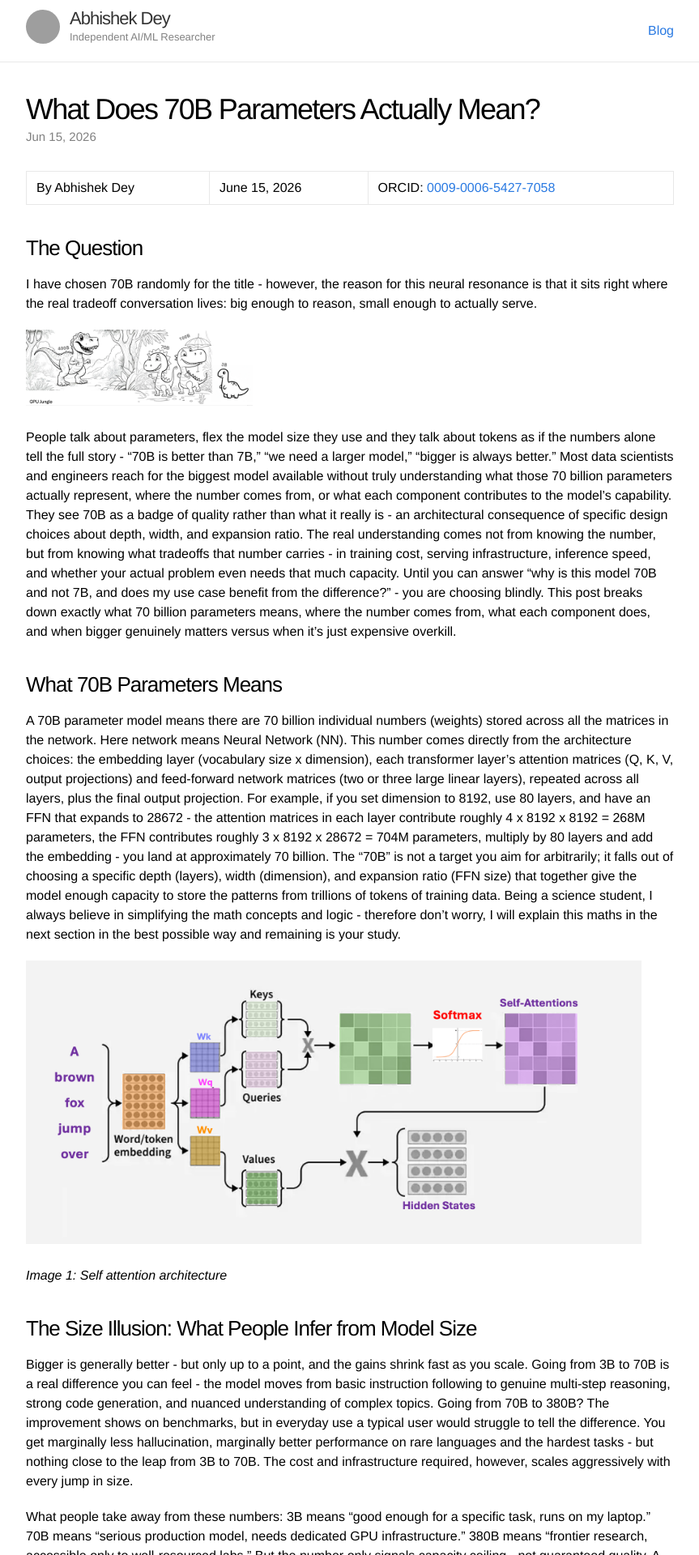
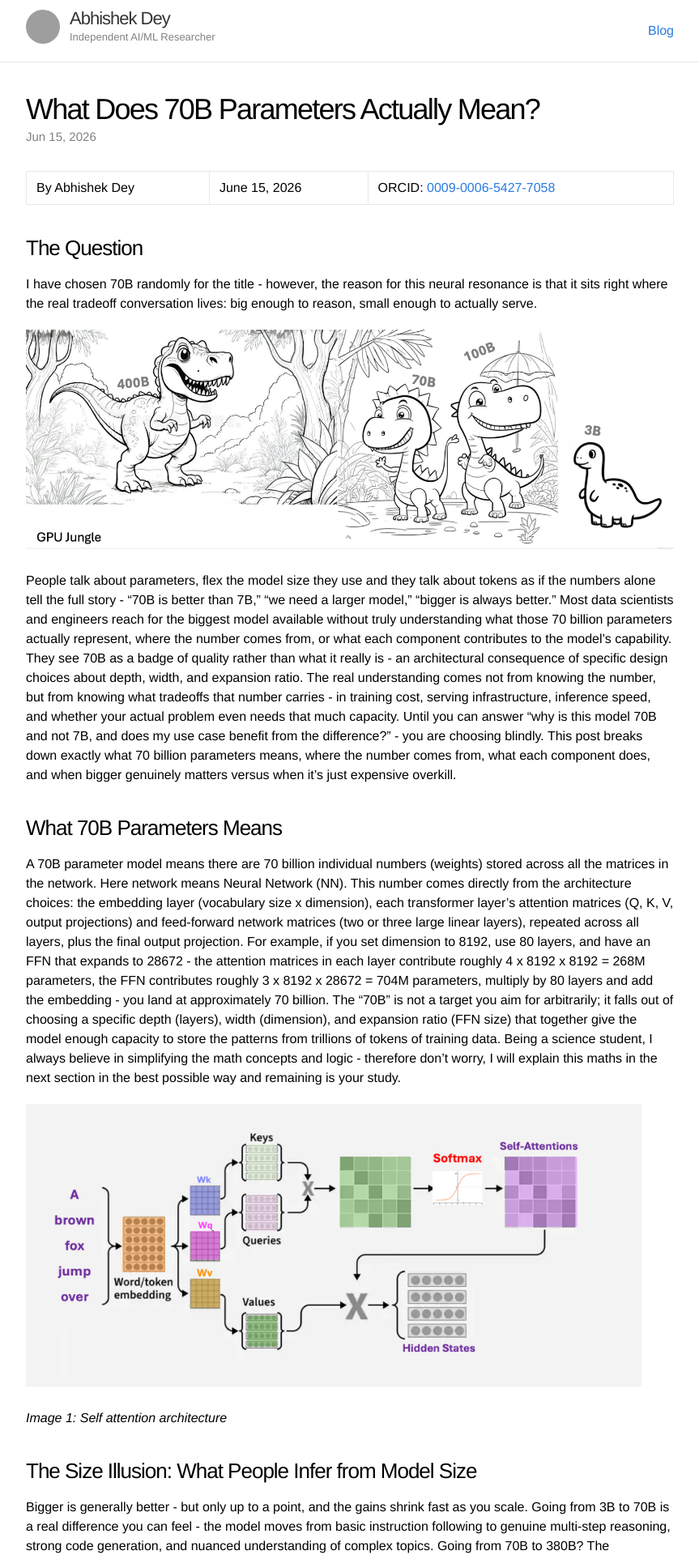
Before and after one commit to deycoding/deycoding.github.io, a Jekyll site: the page built from _posts/2026-06-15-what-does-70b-parameters-mean.md, in a window 1280 px wide. Shown: the top 1920 px of the page at 81% size, without its empty margins (208-1071 px from the left). Built offline with Jekyll 4.4.1, drawn with Linux system fonts in a browser that asks for light colours; grey boxes are pictures that could not be loaded.

```diff
--- a/_posts/2026-06-15-what-does-70b-parameters-mean.md
+++ b/_posts/2026-06-15-what-does-70b-parameters-mean.md
@@ -11,7 +11,7 @@ By Abhishek Dey | June 15, 2026 | ORCID: [0009-0006-5427-7058](https://orcid.org
 
 I have chosen 70B randomly for the title - however, the reason for this neural resonance is that it sits right where the real tradeoff conversation lives: big enough to reason, small enough to actually serve.
 
-![GPU Jungle](/assets/images/gpu-jungle.png){: style="width:280px"}
+![GPU Jungle](/assets/images/gpu-jungle.png){: style="max-width:100%; width:1120px"}
 
 People talk about parameters, flex the model size they use and they talk about tokens as if the numbers alone tell the full story - "70B is better than 7B," "we need a larger model," "bigger is always better." Most data scientists and engineers reach for the biggest model available without truly understanding what those 70 billion parameters actually represent, where the number comes from, or what each component contributes to the model's capability. They see 70B as a badge of quality rather than what it really is - an architectural consequence of specific design choices about depth, width, and expansion ratio. The real understanding comes not from knowing the number, but from knowing what tradeoffs that number carries - in training cost, serving infrastructure, inference speed, and whether your actual problem even needs that much capacity. Until you can answer "why is this model 70B and not 7B, and does my use case benefit from the difference?" - you are choosing blindly. This post breaks down exactly what 70 billion parameters means, where the number comes from, what each component does, and when bigger genuinely matters versus when it's just expensive overkill.
 
```
